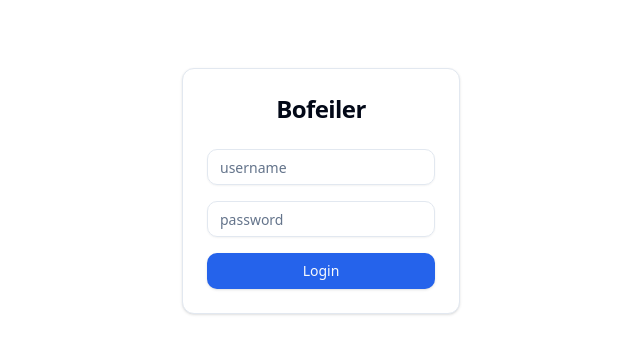
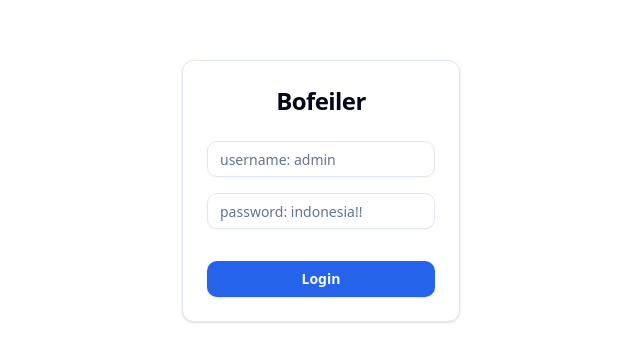
Before and after one commit to swrdna/bofeiler-react, a React (Vite) app: page /login in a window 1280 px wide. Shown: the part 209-570 px from the top of the page, without its empty margins (319-959 px from the left). Built offline with nearby package versions, Linux system fonts and the light colour scheme.

Commit message:
Move login form to feature and implement react-form on login form

```diff
--- a/package.json
+++ b/package.json
@@ -12,6 +12,7 @@
     "@farmfe/js-plugin-svgr": "^1.8.0",
     "@radix-ui/react-label": "^2.1.1",
     "@radix-ui/react-slot": "^1.1.1",
+    "@tanstack/react-form": "^0.40.2",
     "@tanstack/react-query": "^5.62.7",
     "axios": "^1.7.9",
     "class-variance-authority": "^0.7.1",
--- /dev/null
+++ b/src/features/index.ts
@@ -0,0 +1,3 @@
+import LoginForm from './login-form/login-form';
+
+export { LoginForm };
--- /dev/null
+++ b/src/features/login-form/login-form.tsx
@@ -0,0 +1,74 @@
+import { Button } from '@/components/ui/button';
+import { Input } from '@/components/ui/input';
+import useLoginForm from './use-login-form';
+
+const LoginForm = () => {
+  const { form } = useLoginForm();
+
+  return (
+    <form
+      onSubmit={(e) => {
+        e.preventDefault();
+        e.stopPropagation();
+        form.handleSubmit();
+      }}
+    >
+      <div className="grid gap-2">
+        <form.Field name="username">
+          {(field) => (
+            <>
+              <Input
+                id={field.name}
+                name={field.name}
+                value={field.state.value}
+                onChange={(e) => field.handleChange(e.target.value)}
+                type="text"
+                placeholder="username: admin"
+                required
+              />
+
+              {field.state.meta.errors ? (
+                <em role="alert">{field.state.meta.errors.join(', ')}</em>
+              ) : null}
+            </>
+          )}
+        </form.Field>
+
+        <form.Field name="password">
+          {(field) => (
+            <>
+              <Input
+                id={field.name}
+                name={field.name}
+                value={field.state.value}
+                onChange={(e) => field.handleChange(e.target.value)}
+                type="password"
+                placeholder="password: indonesia!!"
+                required
+              />
+            </>
+          )}
+        </form.Field>
+
+        <form.Subscribe
+          selector={(state) => [state.isSubmitting, state.errors]}
+          children={([isSubmitting, errors]) => (
+            <>
+              <em className="text-red-500 py-2">{errors}</em>
+
+              <Button
+                type="submit"
+                className="w-full font-bold"
+                disabled={Boolean(isSubmitting)}
+              >
+                {isSubmitting ? 'Submitting...' : 'Login'}
+              </Button>
+            </>
+          )}
+        />
+      </div>
+    </form>
+  );
+};
+
+export default LoginForm;
--- /dev/null
+++ b/src/features/login-form/use-login-form.tsx
@@ -0,0 +1,41 @@
+import { useForm } from '@tanstack/react-form';
+import { useNavigate } from 'react-router-dom';
+
+import { useAuth } from '@/providers/auth.provider';
+
+const useLoginForm = () => {
+  const navigate = useNavigate();
+  const { setUser } = useAuth();
+
+  const form = useForm({
+    validators: {
+      onSubmitAsync: async ({ value }) => {
+        await new Promise((resolve) => setTimeout(resolve, 2000));
+
+        if (value.password === 'indonesia!!') {
+          setUser({
+            id: 1,
+            username: value.username,
+            fullname: 'Admin',
+            exp_token: 2556141803,
+            access_token: 'jwttokenhere',
+          });
+
+          navigate('/');
+        } else {
+          return { form: 'Invalid username and password', fields: {} };
+        }
+
+        return null;
+      },
+    },
+    defaultValues: {
+      username: '',
+      password: '',
+    },
+  });
+
+  return { form };
+};
+
+export default useLoginForm;
--- a/src/pages/login.page.tsx
+++ b/src/pages/login.page.tsx
@@ -1,25 +1,7 @@
-import { useNavigate } from 'react-router-dom';
-
-import { Button } from '@/components/ui/button';
 import { Card, CardContent, CardHeader, CardTitle } from '@/components/ui/card';
-import { Input } from '@/components/ui/input';
-import { useAuth } from '@/providers/auth.provider';
+import { LoginForm } from '@/features';
 
 const LoginPage = () => {
-  const navigate = useNavigate();
-  const { setUser } = useAuth();
-  const handleLogin = () => {
-    setUser({
-      id: 1,
-      username: 'johnwick',
-      fullname: 'John Wick',
-      exp_token: 2556141803,
-      access_token: 'jwttokenhere',
-    });
-
-    navigate('/');
-  };
-
   return (
     <div className="flex h-screen w-full items-center justify-center px-4">
       <Card className="mx-auto max-w-sm">
@@ -27,31 +9,7 @@ const LoginPage = () => {
           <CardTitle className="text-2xl text-center">Bofeiler</CardTitle>
         </CardHeader>
         <CardContent>
-          <form onSubmit={handleLogin}>
-            <div className="grid gap-4">
-              <div className="grid gap-2">
-                <Input
-                  id="username"
-                  name="username"
-                  type="text"
-                  placeholder="username"
-                  required
-                />
-              </div>
-              <div className="grid gap-2">
-                <Input
-                  id="password"
-                  name="password"
-                  type="password"
-                  placeholder="password"
-                  required
-                />
-              </div>
-              <Button type="submit" className="w-full">
-                Login
-              </Button>
-            </div>
-          </form>
+          <LoginForm />
         </CardContent>
       </Card>
     </div>
```
Also changed, not shown: 2 other files (tests, documents, lock files or other folders).
